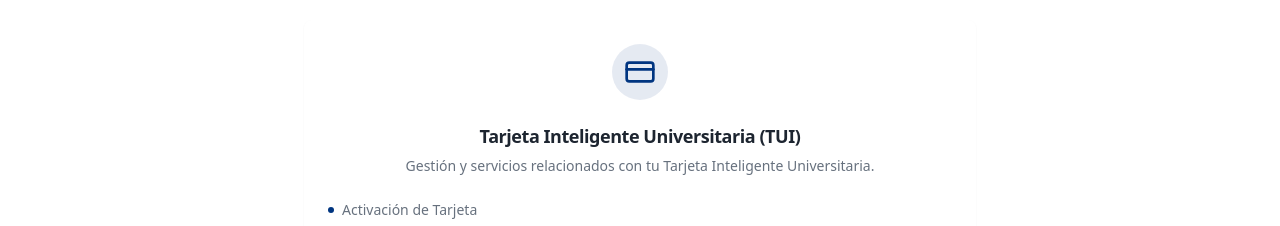
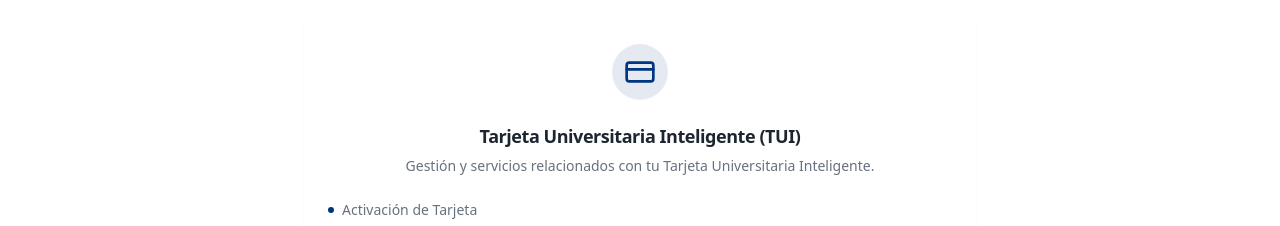
Before and after one commit to SebaFoxy/Proyecto-DIU, a React (Vite) app: page / in a window 1280 px wide. Shown: the part 2280-2506 px from the top of the page. Built offline with nearby package versions, Linux system fonts and the light colour scheme; the HTML template or start-up script is replaced by a standard one.

Commit message:
Otros cambios

```diff
--- a/src/components/Services.tsx
+++ b/src/components/Services.tsx
@@ -4,8 +4,8 @@ import { CreditCard } from "lucide-react";
 import { Link } from "react-router-dom";
 const Services = () => {
   const services = [{
-    title: "Tarjeta Inteligente Universitaria (TUI)",
-    description: "Gestión y servicios relacionados con tu Tarjeta Inteligente Universitaria.",
+    title: "Tarjeta Universitaria Inteligente (TUI)",
+    description: "Gestión y servicios relacionados con tu Tarjeta Universitaria Inteligente.",
     icon: CreditCard,
     features: ["Activación de Tarjeta", "Recarga de Saldo", "Historial de Transacciones", "Reposición de Tarjeta"],
     link: "https://tui.usm.cl/"
```
